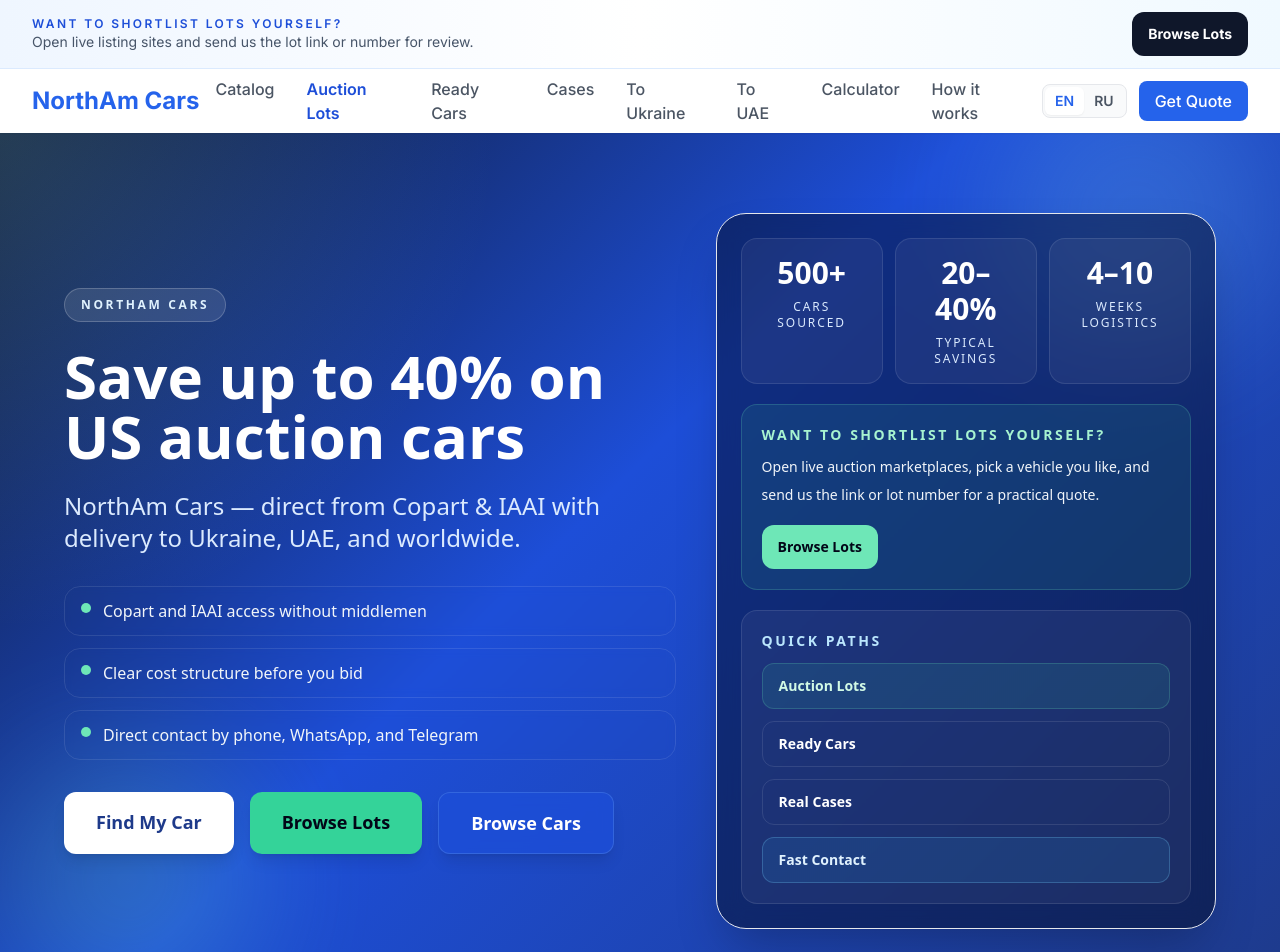
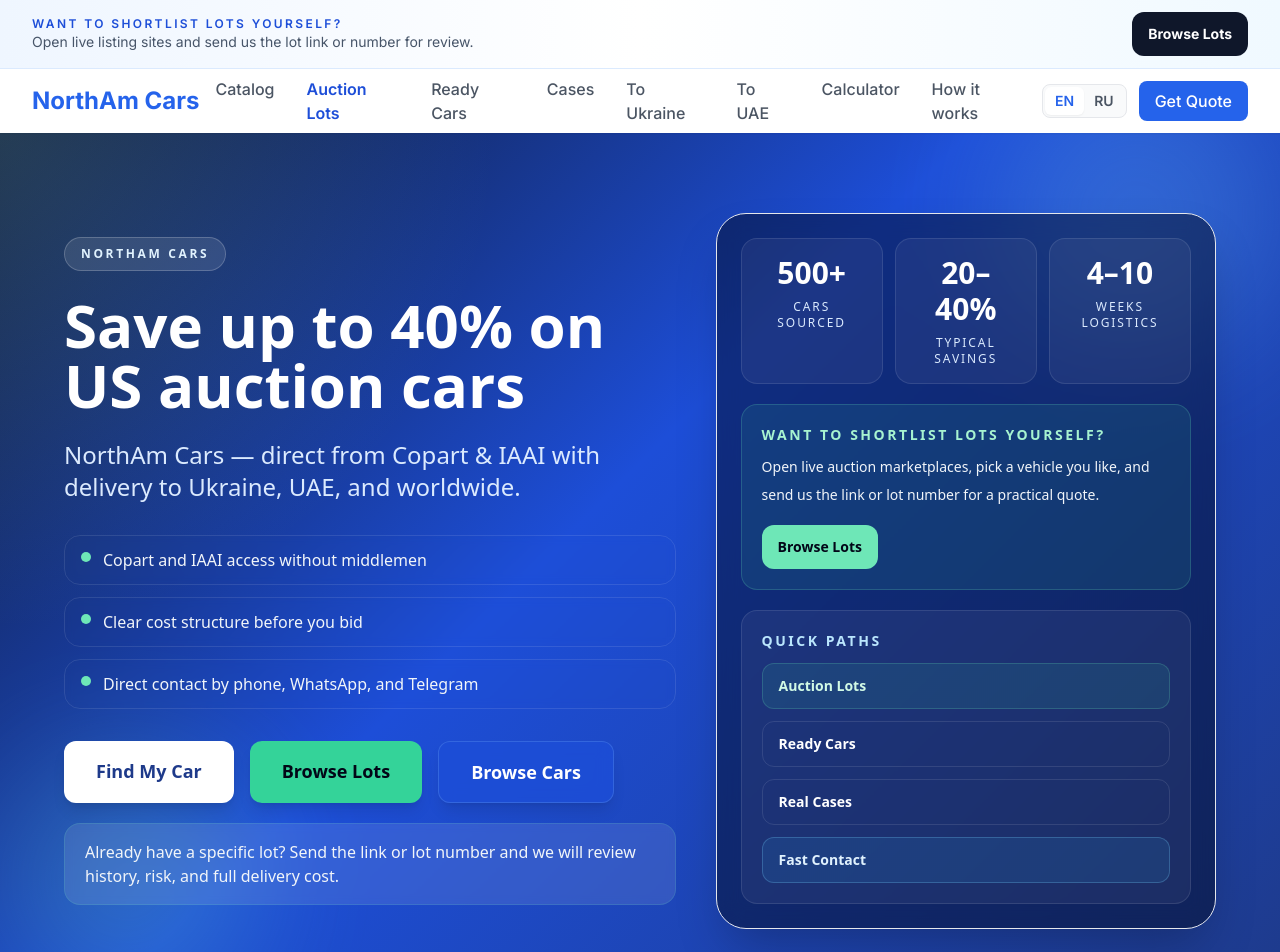
Before and after one commit to ark-crisisfix/USED-USA-CARS, a Next.js app: page / in a window 1280 px wide. Shown: the top 952 px of the page. Built offline with nearby package versions, Linux system fonts and the light colour scheme.

Commit message:
Add lot submission hint to homepage hero

```diff
--- a/components/pages/HomePage.tsx
+++ b/components/pages/HomePage.tsx
@@ -24,12 +24,14 @@
         body: "Откройте актуальные аукционные площадки, выберите интересный автомобиль и пришлите нам ссылку или номер лота на расчет.",
         cta: "Открыть лоты",
         quickLink: "Лоты с аукционов",
+        inlineHint: "Есть конкретный лот? Просто отправьте ссылку или номер, а мы проверим историю, риски и полную стоимость доставки.",
       }
     : {
         title: "Want to shortlist lots yourself?",
         body: "Open live auction marketplaces, pick a vehicle you like, and send us the link or lot number for a practical quote.",
         cta: "Browse Lots",
         quickLink: "Auction Lots",
+        inlineHint: "Already have a specific lot? Send the link or lot number and we will review history, risk, and full delivery cost.",
       };
   const heroPanel = locale === "ru"
     ? {
@@ -166,6 +168,10 @@
               >
                 {t.browseCars}
               </Link>
+            </div>
+
+            <div className="mt-5 max-w-2xl rounded-2xl border border-emerald-300/15 bg-white/10 px-5 py-4 backdrop-blur-sm">
+              <p className="text-sm md:text-base leading-7 text-slate-100">{lotTeaser.inlineHint}</p>
             </div>
           </div>
 
```
